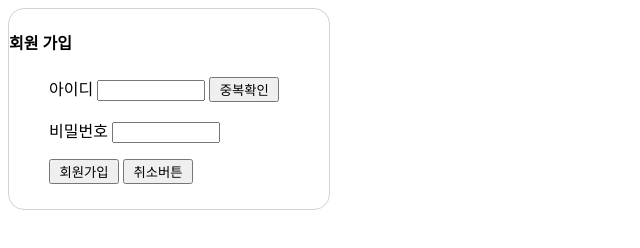
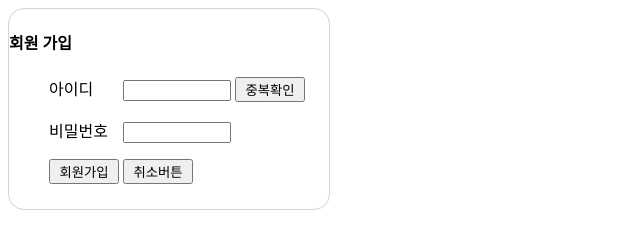
Before and after one commit to yundonghyeon/yundonghyeon.github.io, a plain HTML site: page 20190515/memb3.html in a window 1280 px wide. Shown: the whole page, without its empty margins (0-640 px from the left). Drawn offline with Linux system fonts and the light colour scheme.

Commit message:
Update memb3.html

```diff
--- a/20190515/memb3.html
+++ b/20190515/memb3.html
@@ -5,7 +5,7 @@
 	border:solid 1px lightgray; border-radius:1em; }
 ul {list-style:none;}
 ul.level_1 > li {display:inline-block;}
-.level_1 span {display:inline-blcok; width:70px;}
+.level_1 span {display:inline-block; width:70px;}
 .level_1 input {width:100px;}
 button { width:70px; height:25px;}
 </style><title>로그인 실습</title></head>
```
